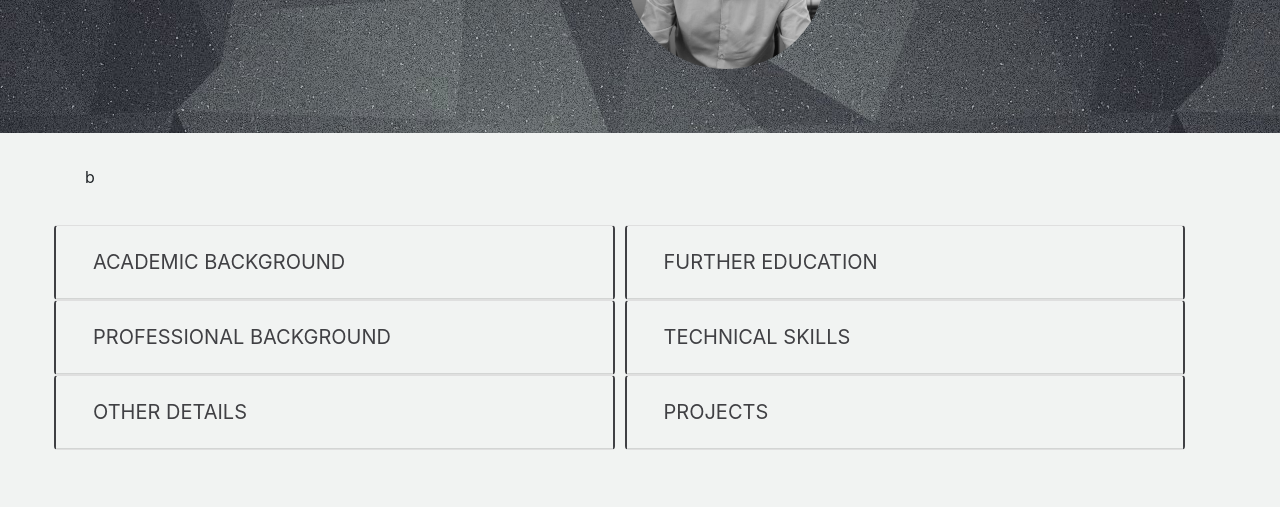
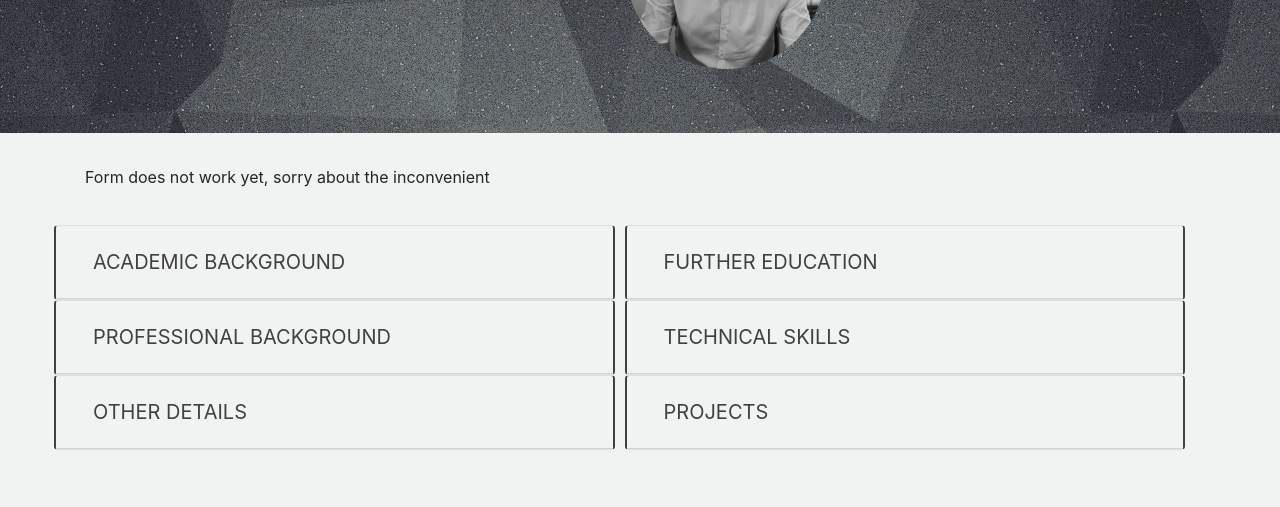
Before and after one commit to rbngrc/rbngrc.github.io, a plain HTML site: page index.html in a window 1280 px wide. Shown: the part 195-702 px from the top of the page. Drawn offline with nearby package versions, Linux system fonts and the light colour scheme.

Commit message:
Update index.html

```diff
--- a/index.html
+++ b/index.html
@@ -25,7 +25,7 @@
 
   <!-- Descripcion -->
   <div class="container">
-    <p>b</p>
+    <p>Form does not work yet, sorry about the inconvenient</p>
   </div>
 
   <!-- Tarjetas Acordeon -->
```
